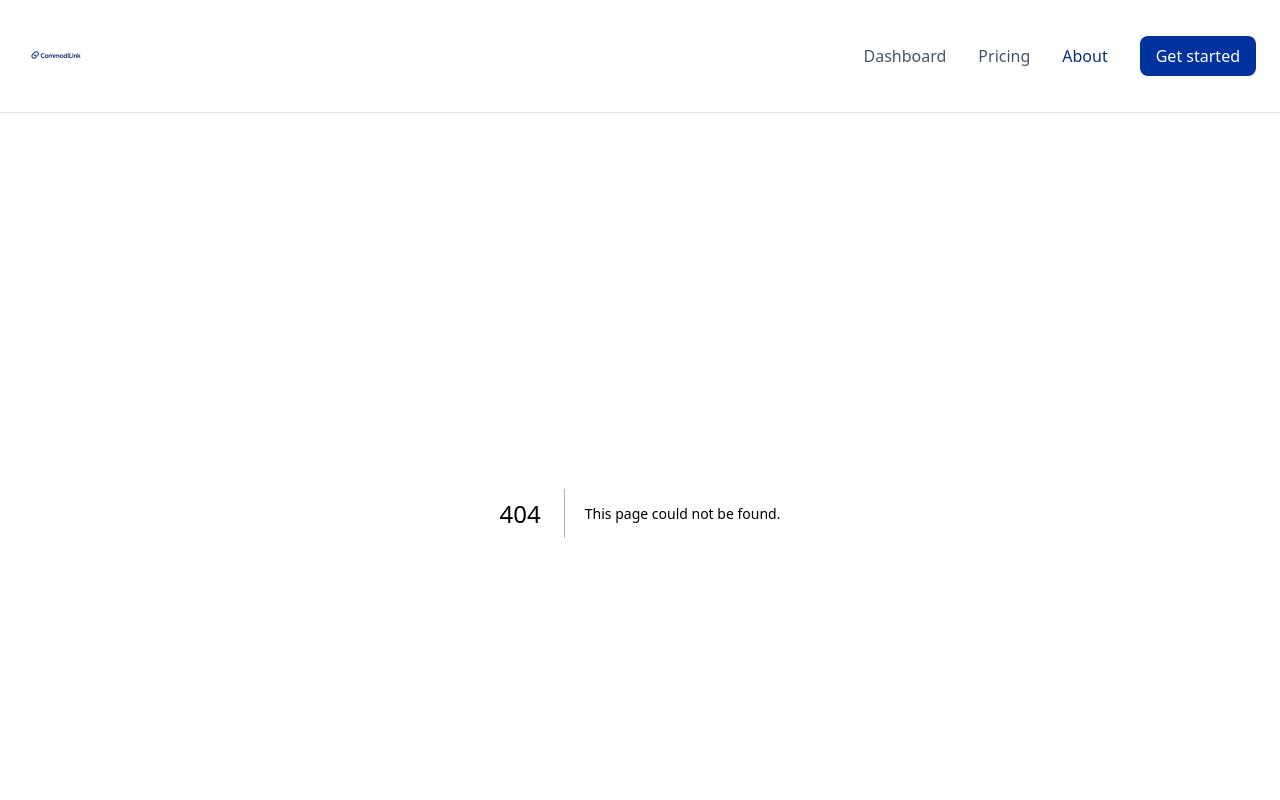
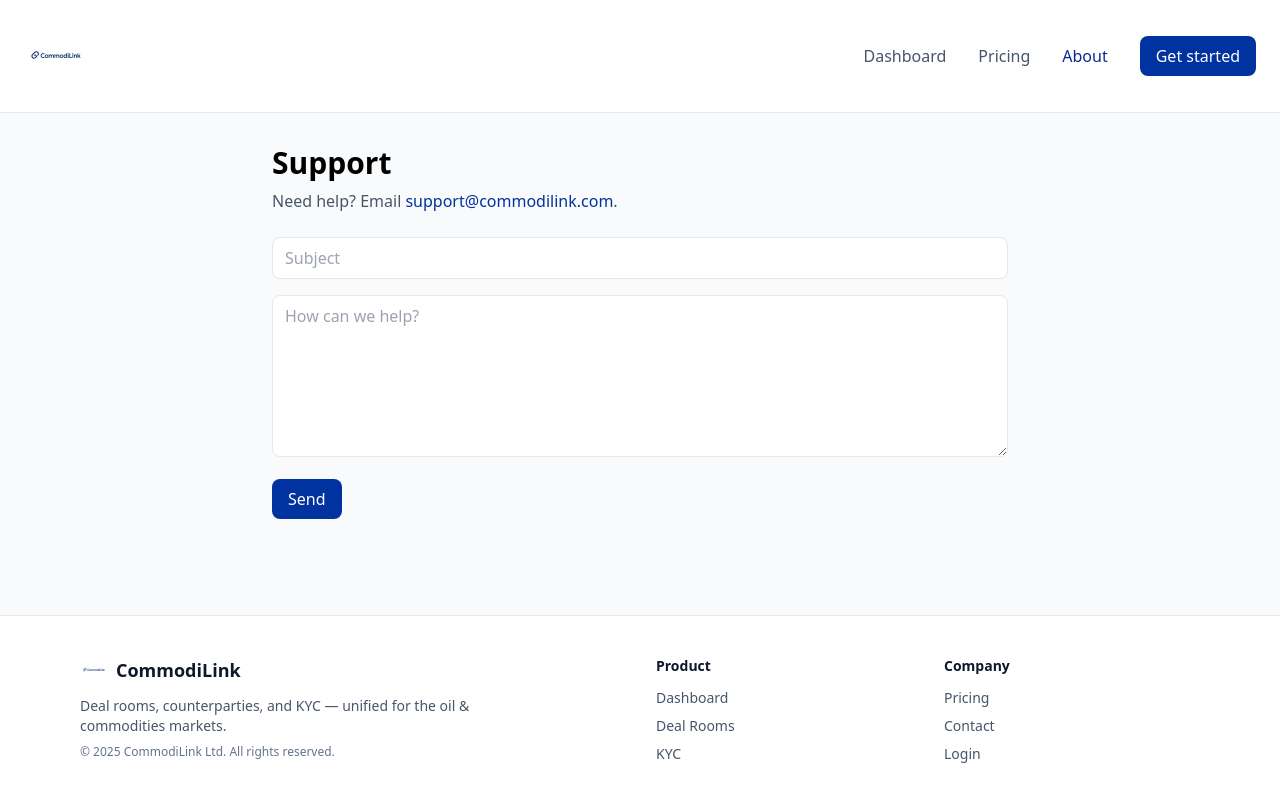
Before and after one commit to CommodiLink/CommodiLink, a Next.js app in the folder frontend/: page /support in a window 1280 px wide. Before the commit this address had no page. Shown: the top 800 px of the page. Built offline with nearby package versions, Linux system fonts and the light colour scheme.

Commit message:
Create support.js

```diff
--- /dev/null
+++ b/frontend/pages/support.js
@@ -0,0 +1,13 @@
+export default function Support() {
+  return (
+    <main className="mx-auto max-w-3xl px-4 py-8">
+      <h1 className="text-3xl font-bold">Support</h1>
+      <p className="mt-2 text-slate-600">Need help? Email <a className="text-[#0033A0]" href="mailto:support@commodilink.com">support@commodilink.com</a>.</p>
+      <form className="mt-6 space-y-4">
+        <input placeholder="Subject" className="w-full rounded-lg border px-3 py-2" />
+        <textarea placeholder="How can we help?" rows={6} className="w-full rounded-lg border px-3 py-2" />
+        <button type="button" className="rounded-lg bg-[#0033A0] px-4 py-2 text-white">Send</button>
+      </form>
+    </main>
+  );
+}
```
